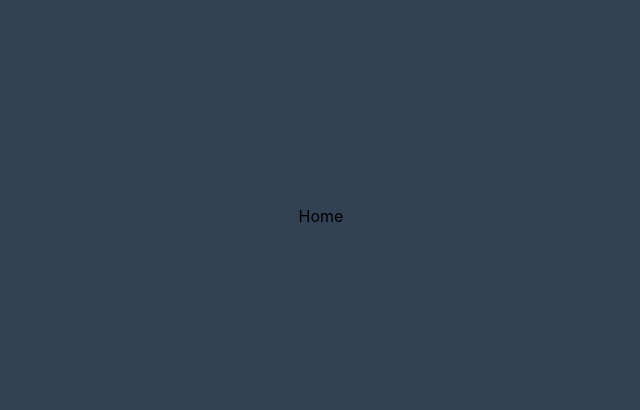
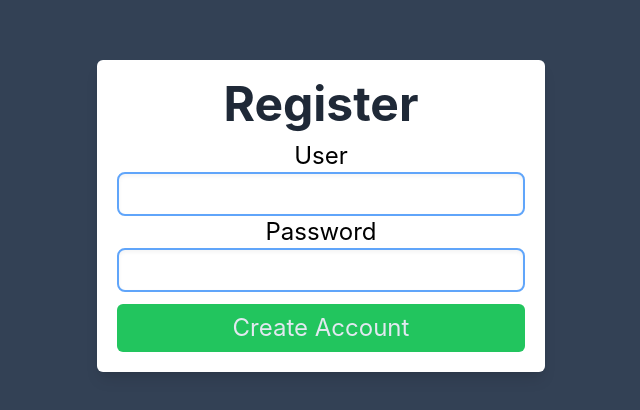
Before and after one commit to GarcelCode/scp-app, a React (Create React App) app: page /register in a window 1280 px wide. Shown: the part 184-594 px from the top of the page, without its empty margins (319-959 px from the left). Built offline with nearby package versions, Linux system fonts and the light colour scheme; no server answers; sample sign-in values are in the browser's storage.

Commit message:
Register View Firebase connection | Auth.tsx Modified

```diff
--- a/src/Contexts/Auth.tsx
+++ b/src/Contexts/Auth.tsx
@@ -1,18 +1,23 @@
 import { createContext } from 'react';
+import {createUserWithEmailAndPassword} from 'firebase/auth'
+import {auth} from '../firebase-conf'
 
 interface AuthPropsProvider{
     children: JSX.Element
 }
 const defaultState = {
-    login: false
+    signup: (user:string,password:string)=> {},
 }
 
 export const authContext = createContext(defaultState)
 
 export function AuthProvider ({children}:AuthPropsProvider) {
 
+    const signup = (user:string, password:string) =>
+        createUserWithEmailAndPassword(auth, user, password)
+
     return (
-        <authContext.Provider value={defaultState}>
+        <authContext.Provider value={{signup}}>
             {children}
         </authContext.Provider>
     )
--- a/src/Views/Login.tsx
+++ b/src/Views/Login.tsx
@@ -6,7 +6,6 @@ import { authContext } from '../Contexts/Auth'
 
 export function Login() {
     const authValue = useContext(authContext);
-    console.log(authValue.login)
 
     return (
             <Form>
--- a/src/Views/Register.tsx
+++ b/src/Views/Register.tsx
@@ -1,5 +1,7 @@
+import { FirebaseError } from "firebase/app";
 import React, { useState } from "react";
 import { useContext } from "react";
+import { useNavigate } from "react-router-dom";
 import { Form } from "../Components/Form";
 import { FormButton } from "../Components/FormButton";
 import { FormInputRow } from "../Components/FormInputRow";
@@ -7,28 +9,42 @@ import { authContext } from "../Contexts/Auth";
 
 export function Register () {
     const authValue = useContext(authContext);
+    const navigate = useNavigate();
 
     const [inputData, setInputData] = useState({
         user: "",
         password: "",
     });
 
+    const [error, setError] = useState<string|undefined>()
+
     const handleChange = (e:React.ChangeEvent<HTMLInputElement>) =>{
         const value = e.target.value;
         setInputData({...inputData, [e.target.name]:value})
     }
 
-    const handleRegister = (e:React.MouseEvent<HTMLElement>)=>{
+    const handleRegister = async (e:React.MouseEvent<HTMLElement>)=>{
         e.preventDefault();
-        console.log(authValue.login)
+        try{
+            await authValue.signup(inputData.user, inputData.password);
+            navigate('/');
+        }catch (error:any){
+            setError(error.code)
+        }
+
     }
 
     return (
+        <>
+
             <Form>
                 <h1 className="text-gray-800 text-3xl text-center font-bold pb-3 md:text-5xl">Register</h1>
                 <FormInputRow text="User" type="mail" name="user" action={handleChange}/>
                 <FormInputRow text="Password" type="password" name="password" action={handleChange}/>
+                <label className="text-center text-red-500">{error && <p>{error.replace('auth/','')}</p>}</label>
                 <FormButton text="Create Account" color="bg-green-500" action={handleRegister} />
             </Form>
+        </>
+
     );
 }
--- a/src/index.tsx
+++ b/src/index.tsx
@@ -1,13 +1,13 @@
 import React from 'react';
 import ReactDOM from 'react-dom';
-import { HashRouter as Router } from 'react-router-dom';
+import { BrowserRouter as Router } from 'react-router-dom';
 import App from './App';
 import './index.css';
 import reportWebVitals from './reportWebVitals';
 
 ReactDOM.render(
     <React.StrictMode>
-      <Router basename={process.env.PUBLIC_URL}>
+      <Router>
         <App />
       </Router>
     </React.StrictMode>,
```
Lines whose indentation alone changed are shown as unchanged.
